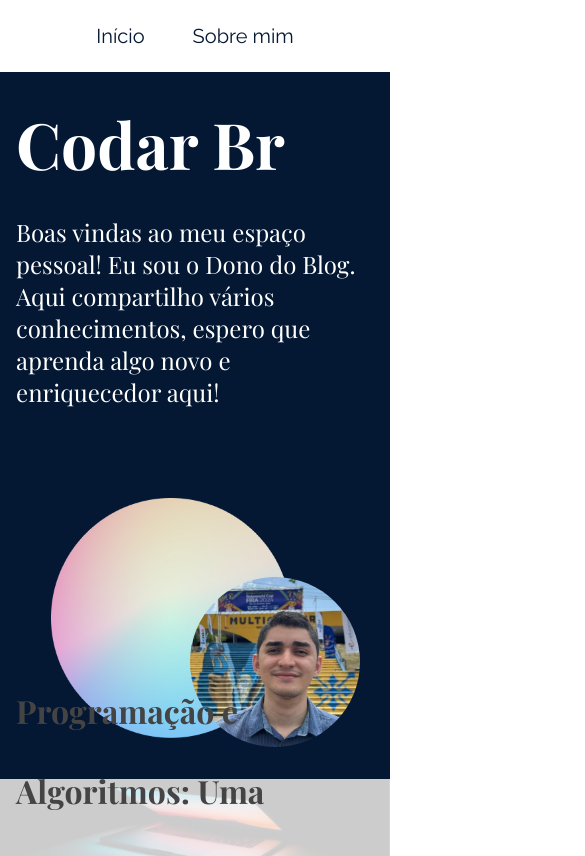
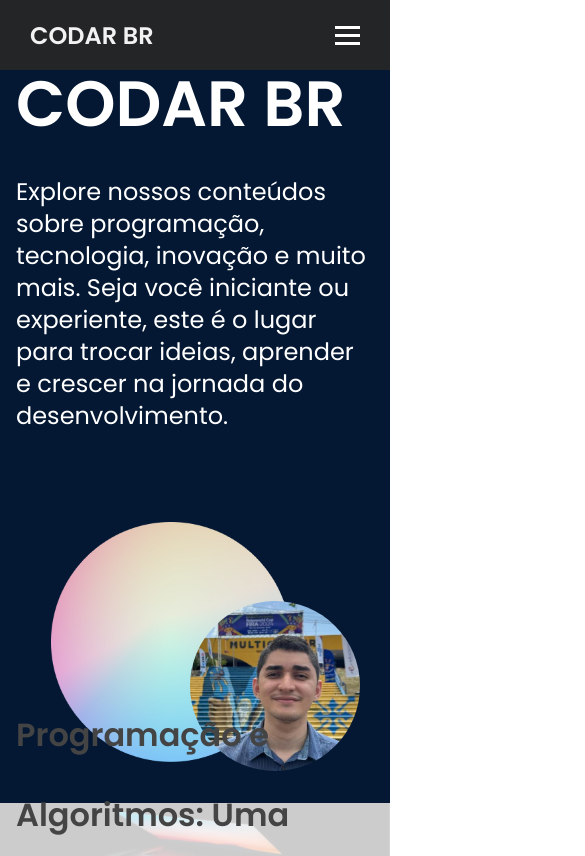
Before and after one commit to arthurazevedods/Blog, a React (Vite) app: page /posts/1 in a window 390 px wide. Shown: the top 856 px of the page, 585 px wide, since content can reach past the window. Built offline with nearby package versions, Linux system fonts and the light colour scheme.

Commit message:
links & nav

```diff
--- a/src/components/Banner/Banner.jsx
+++ b/src/components/Banner/Banner.jsx
@@ -1,17 +1,20 @@
 import styles from './Banner.module.css'
 import circulo from '../../assets/circulo_colorido.png'
 import foto from '../../assets/foto.jpg'
+import NavbarLink from '@components/NavbarLink/NavbarLink'
 export default function Banner() {
     return (
         <>
             <div className={styles.banner}>
                 <div className={styles.apresentacao}>
                     <h1 className={styles.titulo}>
-                        Codar Br
+                        <NavbarLink to="/">
+                            CODAR BR
+                        </NavbarLink>
                     </h1>
 
                     <p className={styles.paragrafo}>
-                        Boas vindas ao meu espaço pessoal! Eu sou o Dono do Blog. Aqui compartilho vários conhecimentos, espero que aprenda algo novo e enriquecedor aqui!
+                        Explore nossos conteúdos sobre programação, tecnologia, inovação e muito mais. Seja você iniciante ou experiente, este é o lugar para trocar ideias, aprender e crescer na jornada do desenvolvimento.
                     </p>
                 </div>
 
--- a/src/components/Banner/Banner.module.css
+++ b/src/components/Banner/Banner.module.css
@@ -1,3 +1,11 @@
+@import url('https://fonts.googleapis.com/css2?family=Poppins:wght@400;600&display=swap');
+
+* {
+    margin: 0;
+    padding: 0;
+    box-sizing: border-box;
+    font-family: 'Poppins', sans-serif;
+}
 .banner {
     padding: 3rem 7.5rem 6.25rem;
     background-color: var(--azul-escuro);
@@ -7,14 +15,13 @@
 }
 
 .titulo {
-    font-family: var(--fonte-secundaria);
     font-size: 4rem;
     margin-top: 4.875rem;
     margin-bottom: 2rem;
 }
 
 .paragrafo {
-    font-family: var(--fonte-secundaria);
+    font-family: var(--fonte-primaria);
     font-size: 1.5rem;
     line-height: 2rem;
     margin-bottom: 2rem;
@@ -46,7 +53,7 @@
     }
 
     .titulo {
-        margin-top: 0;
+        margin-top: 1.25rem;
         margin-bottom: 1.5rem;
     }
 
@@ -75,6 +82,7 @@
     }
 
     .titulo {
+        margin-top: 2rem;
         margin-bottom: 2rem;
     }
 
--- a/src/components/Navbar/Navbar.jsx
+++ b/src/components/Navbar/Navbar.jsx
@@ -3,17 +3,30 @@ import NavbarLink from '../NavbarLink/NavbarLink';
 
 export default function Navbar() {
     return (
-        <>
         <header>
-                <nav className={styles.navegacao}>
+            <nav className={styles.nav}>
+                <div className={styles.wrapper}>
+                    <div className={styles.logo}><a href="#">CODAR BR</a></div>
+                    <input type="checkbox" id="menu-toggle" className={styles.menuToggle} />
+                    <label htmlFor="menu-toggle" className={styles.menuIcon}>
+                        <span></span>
+                        <span></span>
+                        <span></span>
+                    </label>
+                    <ul className={styles.navLinks}>
+                        <li>
                             <NavbarLink to="/">
                                 Início
                             </NavbarLink>
+                        </li>
+                        <li>
                             <NavbarLink to="/sobremim">
-                        Sobre mim
+                                Sobre Mim
                             </NavbarLink>
+                        </li>
+                    </ul>
+                </div>
             </nav>
         </header>
-        </>
-    )
+    );
 }
--- a/src/components/Navbar/Navbar.module.css
+++ b/src/components/Navbar/Navbar.module.css
@@ -1,15 +1,90 @@
-.navegacao {
-    height: 112px;
-    display: flex;
-    justify-content: center;
-    align-items: center;
-    column-gap: 3rem;
+@import url('https://fonts.googleapis.com/css2?family=Poppins:wght@400;600&display=swap');
+
+* {
+    margin: 0;
+    padding: 0;
+    box-sizing: border-box;
+    font-family: 'Poppins', sans-serif;
 }
 
+nav {
+    position: fixed;
+    z-index: 99;
+    width: 100%;
+    background: #242526;
+}
 
+.wrapper {
+    max-width: 1300px;
+    margin: auto;
+    display: flex;
+    align-items: center;
+    justify-content: space-between;
+    padding: 0 30px;
+    height: 70px;
+}
 
-@media (max-width: 744px) {
-    .navegacao {
-        height: 72px;
+.logo a {
+    color: #f2f2f2;
+    font-size: 24px;
+    font-weight: 600;
+    text-decoration: none;
+}
+
+.navLinks {
+    list-style: none;
+    display: flex;
+    gap: 20px;
+}
+
+.navLinks li a {
+    color: #f2f2f2;
+    text-decoration: none;
+    font-size: 16px;
+    padding: 10px 15px;
+    border-radius: 5px;
+    transition: background 0.3s ease;
+}
+
+.navLinks li a:hover {
+    background: #3A3B3C;
+}
+
+/* Responsive Menu */
+.menuToggle {
+    display: none;
+}
+
+.menuIcon {
+    display: none;
+    cursor: pointer;
+    flex-direction: column;
+    gap: 5px;
+}
+
+.menuIcon span {
+    width: 25px;
+    height: 3px;
+    background: #fff;
+    transition: 0.3s;
+}
+
+@media (max-width: 768px) {
+    .menuIcon {
+        display: flex;
+    }
+
+    .navLinks {
+        position: absolute;
+        top: 70px;
+        left: -100%;
+        flex-direction: column;
+        background: #242526;
+        width: 100%;
+        transition: left 0.3s;
+    }
+
+    .menuToggle:checked~.navLinks {
+        left: 0;
     }
 }
--- a/src/components/NavbarLink/NavbarLink.jsx
+++ b/src/components/NavbarLink/NavbarLink.jsx
@@ -4,10 +4,10 @@ import { Link, useLocation } from 'react-router-dom';
 export default function NavbarLink({ children, to }) {
     const local = useLocation(); //hook
 
-
     return (
         <>
-            <Link className={`${styles.link} ${local.pathname === to ? styles.destaqueLink : ""} `} to={to} >
+
+            <Link className={`${children === "CODAR BR" ? styles.titulo: styles.link} ${local.pathname === to ? styles.destaqueLink : ""} `} to={to} >
                 {children}
             </Link>
         </>
--- a/src/components/NavbarLink/NavbarLink.module.css
+++ b/src/components/NavbarLink/NavbarLink.module.css
@@ -7,3 +7,23 @@
 .destaqueLink {
     text-decoration: underline;
 }
+
+.titulo {
+    font-size: 4rem;
+    margin-top: 4.875rem;
+    margin-bottom: 2rem;
+    text-decoration: none;
+}
+
+@media (max-width: 1100px) {
+    .titulo {
+        margin-top: 0;
+        margin-bottom: 1.5rem;
+    }
+}
+
+@media (max-width: 744px) {
+    .titulo {
+        margin-bottom: 2rem;
+    }
+}
--- a/src/index.css
+++ b/src/index.css
@@ -1,3 +1,5 @@
+@import url('https://fonts.googleapis.com/css2?family=Poppins:wght@400;600&display=swap');
+
 * {
   margin: 0;
   padding: 0;
@@ -11,7 +13,7 @@
   --cor-fonte-post: #444444;
   --branco: #FFF;
   --fonte-principal: 'Raleway', sans-serif;
-  --fonte-secundaria: 'Playfair Display', sans-serif;
+  --fonte-secundaria: 'Poppins', sans-serif;
 
   font-family: var(--fonte-principal);
 }
--- a/src/json/posts.json
+++ b/src/json/posts.json
@@ -11,13 +11,13 @@
     },
     {
         "id": 3,
-        "titulo": "O que é um MVP",
-        "texto": "mvp"
+        "titulo": "O que é um Sistema Operacional?",
+        "texto": "Sistema Operacional"
     },
     {
         "id": 4,
-        "titulo": "O que é um Sistema Operacional?",
-        "texto": "Sistema Operacional"
+        "titulo": "O que é um MVP",
+        "texto": "mvp"
     },
     {
         "id": 5,
--- a/src/pages/SobreMim/SobreMim.jsx
+++ b/src/pages/SobreMim/SobreMim.jsx
@@ -14,17 +14,17 @@ export default function SobreMim() {
                     className={styles.fotoSobreMim}
                 />
                 <p className={styles.paragrafo}>
-                Olá! Meu nome é Arthur A. Silva, sou bacharel em Ciência da Computação pela Universidade Federal do Maranhão e possuo pós-graduações em Docência do Ensino Superior e Robótica Educacional. Minha carreira é marcada pela atuação como professor, desenvolvedor web e analista de dados, combinando habilidades técnicas e pedagógicas para impactar positivamente o aprendizado e a inovação.
+                    Olá! Meu nome é Arthur A. Silva, sou bacharel em Ciência da Computação pela Universidade Federal do Maranhão e possuo pós-graduações em Docência do Ensino Superior e Robótica Educacional. Minha carreira é marcada pela atuação como professor, desenvolvedor web e analista de dados, combinando habilidades técnicas e pedagógicas para impactar positivamente o aprendizado e a inovação.
                 </p>
                 <p className={styles.paragrafo}>
-                Atualmente, sou professor no Instituto Estadual de Educação, Ciência e Tecnologia do Maranhão (IEMA), onde leciono disciplinas como Banco de Dados, Introdução a Algoritmos, Desenvolvimento de Software e Robótica Educacional.
+                    Atualmente, sou professor no Instituto Estadual de Educação, Ciência e Tecnologia do Maranhão (IEMA), onde leciono disciplinas como Banco de Dados, Introdução a Algoritmos, Desenvolvimento de Software e Robótica Educacional.
                 </p>
                 <p className={styles.paragrafo}>
-                Minhas competências técnicas incluem linguagens como Python,Golang, JavaScript (Node.js, React.js, Vue.js) e conhecimentos em banco de dados (SQL Server, MongoDB, Firebase). Atualmente tenho trabalhado mais com Golang e React, mas estou sempre pronto para novos aprendizados e disposto a novos desafios.
+                    Minhas competências técnicas incluem linguagens como Python,Golang, JavaScript (Node.js, React.js, Vue.js) e conhecimentos em banco de dados (SQL Server, MongoDB, Firebase). Atualmente tenho trabalhado mais com Golang e React, mas estou sempre pronto para novos aprendizados e disposto a novos desafios.
                 </p>
 
                 <p className={styles.paragrafo}>
-                Valorizo a comunicação eficaz, a resolução criativa de problemas e a adaptabilidade, qualidades que me ajudam a ensinar e aprender com diferentes públicos. No tempo livre, mantenho projetos no GitHub e compartilho ideias no meu blog (e no medium), sempre explorando formas de aliar tecnologia e educação.
+                    Valorizo a comunicação eficaz, a resolução criativa de problemas e a adaptabilidade, qualidades que me ajudam a ensinar e aprender com diferentes públicos. No tempo livre, mantenho projetos no GitHub e compartilho ideias no meu blog (e no <a className={styles.link} href="https://medium.com/@arthurazevedods">medium</a>), sempre explorando formas de aliar tecnologia e educação.
                 </p>
             </PostModel>
         </>
--- a/src/pages/SobreMim/SobreMim.module.css
+++ b/src/pages/SobreMim/SobreMim.module.css
@@ -15,6 +15,14 @@
     font-size: 1.5rem;
     line-height: 2.25rem;
     margin-bottom: 1.5rem;
+}
+.link{
+    color: #1c3d69df;
+
+}
+.link:hover{
+    color: #041833;
+    text-decoration:underline ;
 }
 
 @media (max-width: 1100px) {
```
Lines whose indentation alone changed are shown as unchanged.
